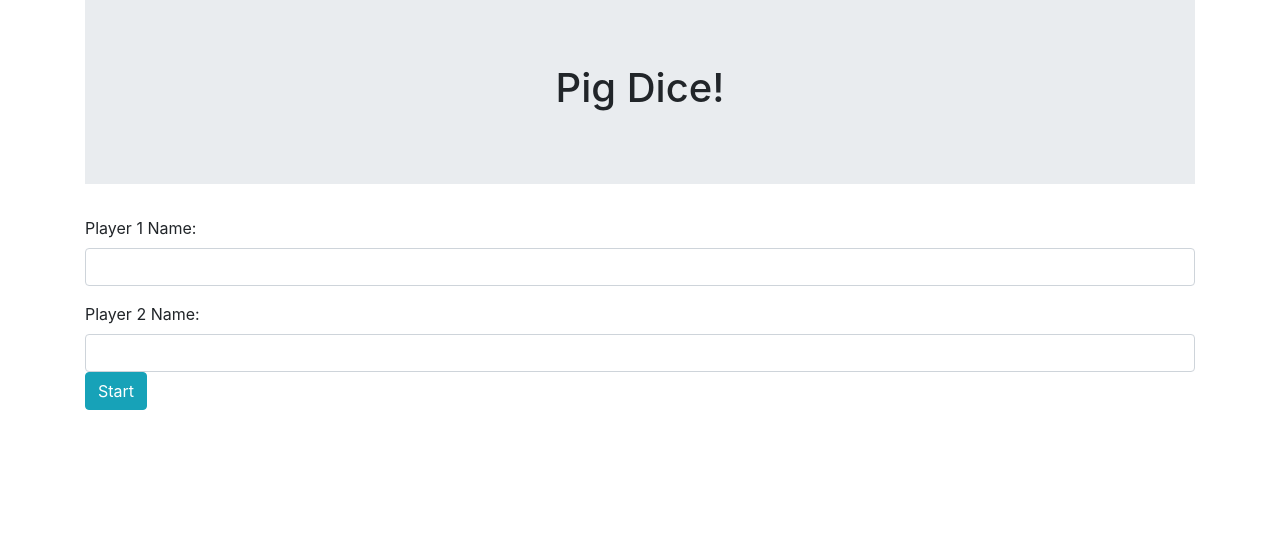
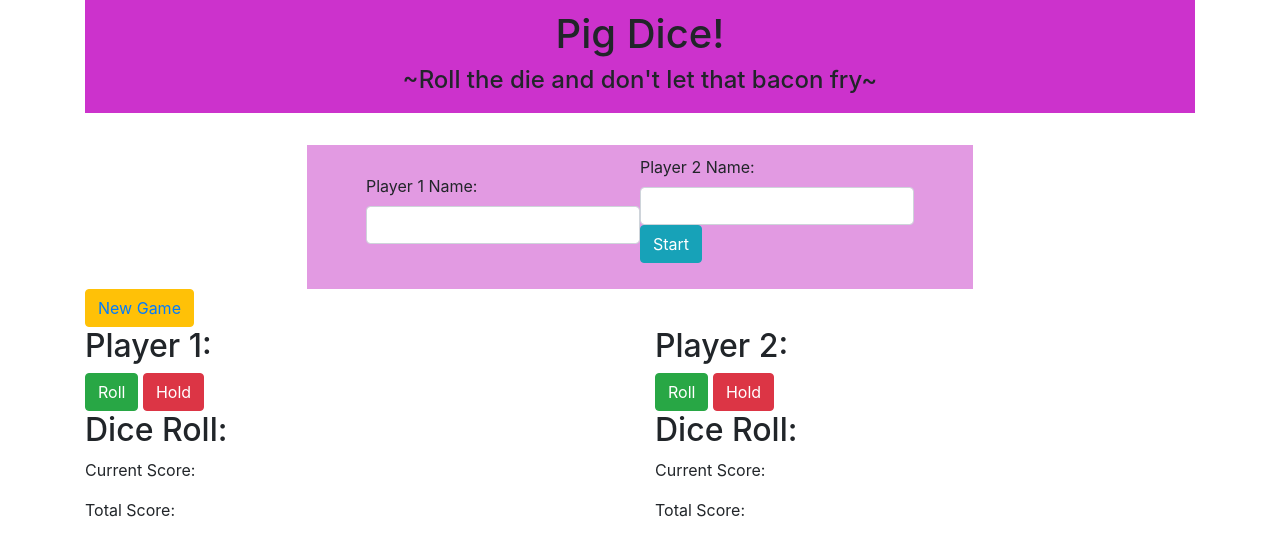
Before and after one commit to louieknolle/pigDice2, a plain HTML site: page index.html in a window 1280 px wide. Drawn offline with Linux system fonts and the light colour scheme.

Commit message:
start adding styles

```diff
--- a/css/styles.css
+++ b/css/styles.css
@@ -1,3 +1,34 @@
+.jumbotron {
+  background-color: #cc32cc;
+  padding-top: 10px;
+  padding-bottom: 10px;
+}
+
+.start-menu {
+  display: flex;
+  width: 60%;
+  margin: auto;
+  background-color: #e29ae2;
+  padding: 10px 20px;
+  align-items: center;
+  justify-content: center;
+}
+
+#newPlayers {
+  display: flex;
+  justify-content: center;
+  flex-wrap: wrap;
+  align-items: center;
+}
+
+#start {
+  align-content: center;
+}
+
+#player1Name, #player2Name {
+
+}
+
 .player-console {
-  display: none;
+  /* display: none; */
 }
--- a/index.html
+++ b/index.html
@@ -11,6 +11,7 @@
   <div class="container">
     <div class="jumbotron jumbotron-fluid text-center">
       <h1>Pig Dice!</h1>
+      <h4>~Roll the die and don't let that bacon fry~</h4>
     </div>
     <div class="start-menu">
       <form id="newPlayers">
```
